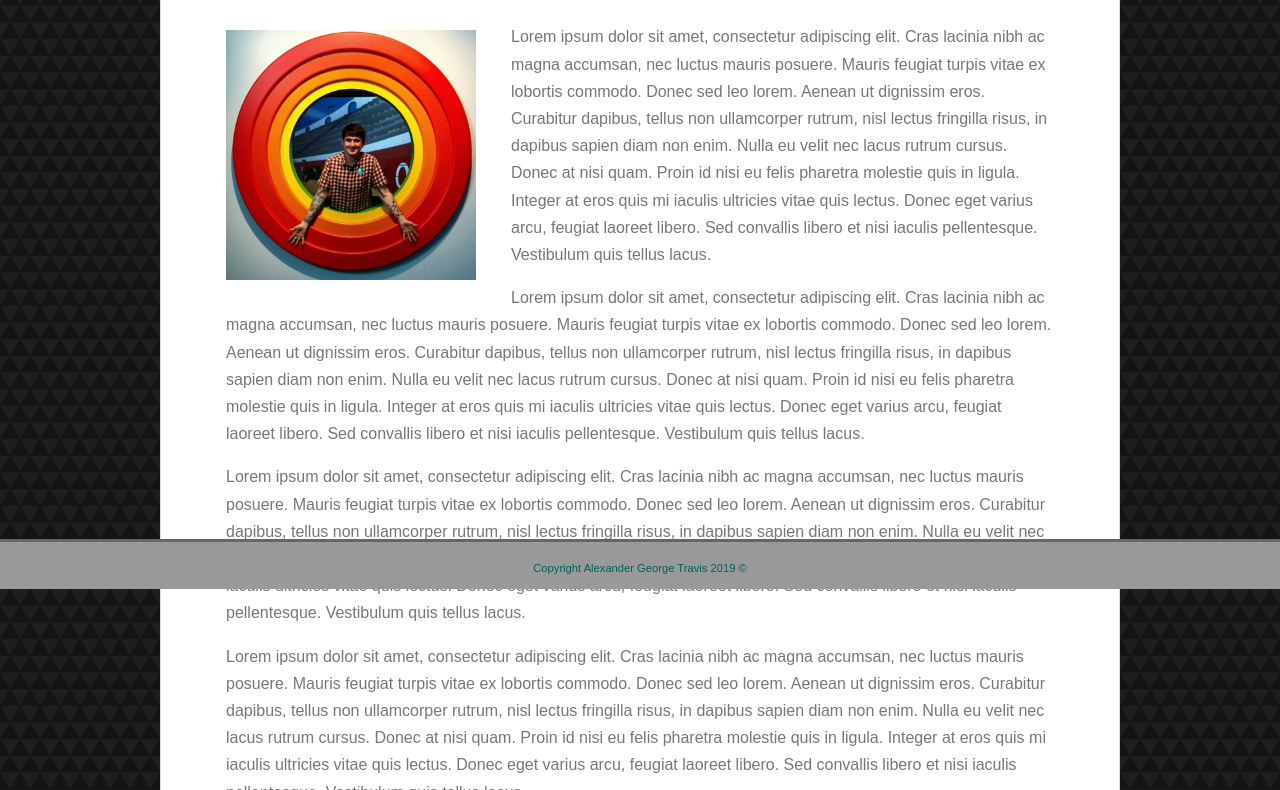
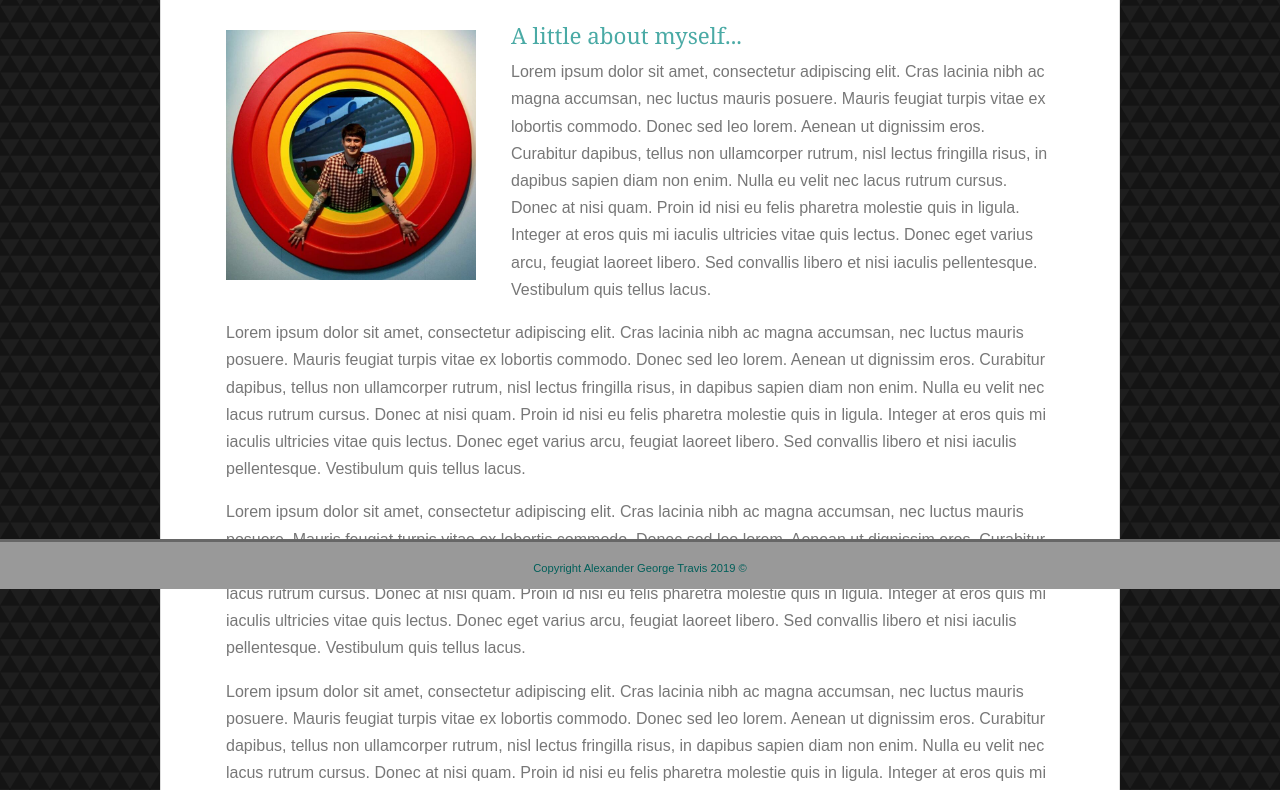
Before and after one commit to agtravis/homework-week-2, a plain HTML site: page index.html in a window 1280 px wide. Shown: the part 211-1001 px from the top of the page. Drawn offline with nearby package versions, Linux system fonts and the light colour scheme.

Commit message:
ran index html through checker, fixed 2 errors - article header, aria labelled by

```diff
--- a/assets/styles/style.css
+++ b/assets/styles/style.css
@@ -125,6 +125,10 @@ h2 {
     font-family: 'Georgia', Times, 'Times New Roman', serif;
 }
 
+h2.about-myself {
+    font-size: 1.4em;
+}
+
 footer {
     background-color: #999999;
     border-top: 3px solid #666666;
--- a/index.html
+++ b/index.html
@@ -39,7 +39,7 @@
                         <li><a href="index.html">About</a></li>
                         <li>|</li>
                         <li class="nav-item dropdown">
-                            <a class="nav-link dropdown-toggle" data-toggle="dropdown" data-target="dropdown_target"
+                            <a id="dropdown_target" class="nav-link dropdown-toggle" data-toggle="dropdown" data-target="dropdown_target"
                                 href="#">Portfolio<span class="caret"></span></a>
                             <div class="dropdown-menu" aria-labelledby="dropdown_target">
                                 <a class="dropdown-item" href="portfolio.html">Portfolio</a>
@@ -72,6 +72,7 @@
                         <img class="d-block d-sm-none" id="profile-pic-col" src="assets/images/Me.jpg"
                             alt="George Travis">
                         <article id="about-me">
+                            <h2 class="about-myself">A little about myself...</h2>
                             <p>Lorem ipsum dolor sit amet, consectetur adipiscing elit. Cras lacinia nibh ac
                                 magna accumsan,
                                 nec luctus mauris posuere. Mauris feugiat turpis vitae ex lobortis commodo.
```
Also changed, not shown: assets/images/html-errors-index.PNG (added).
